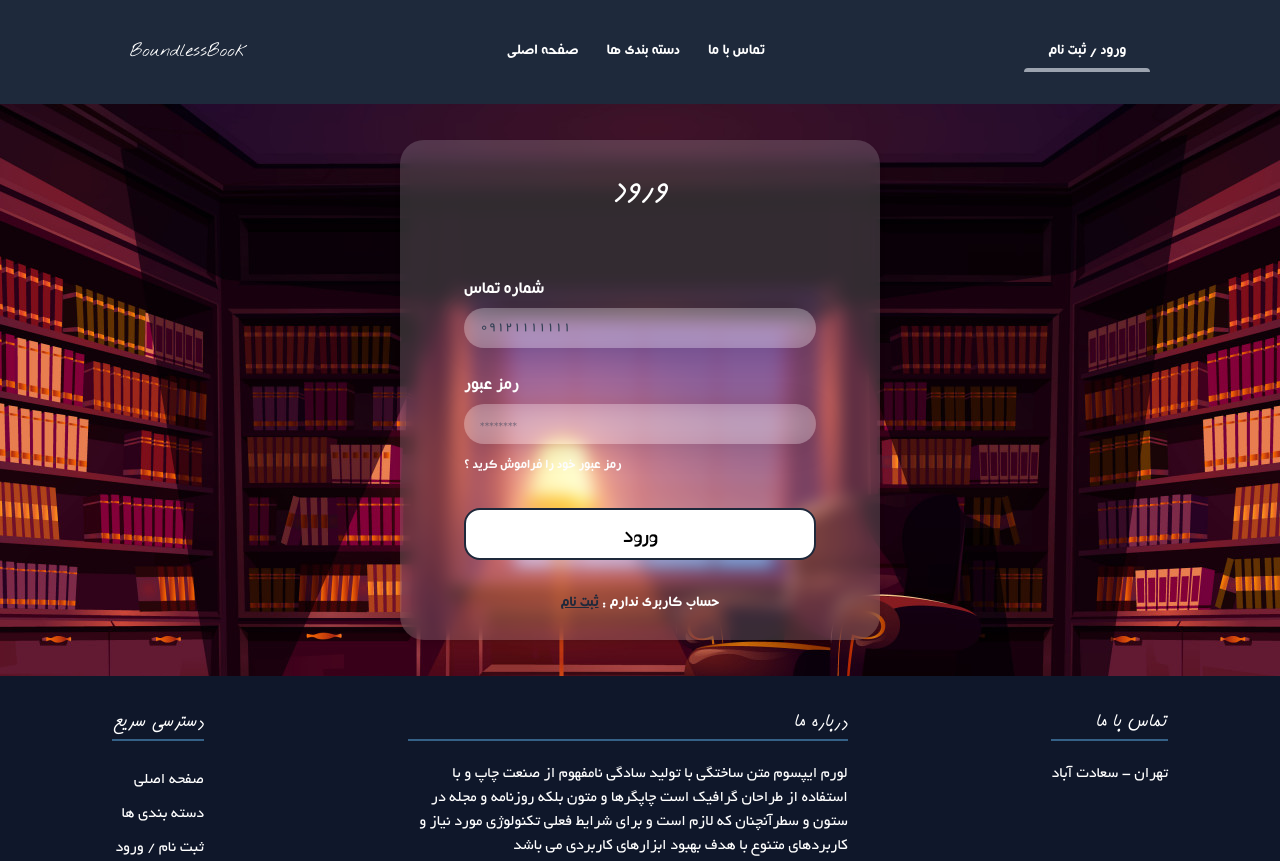
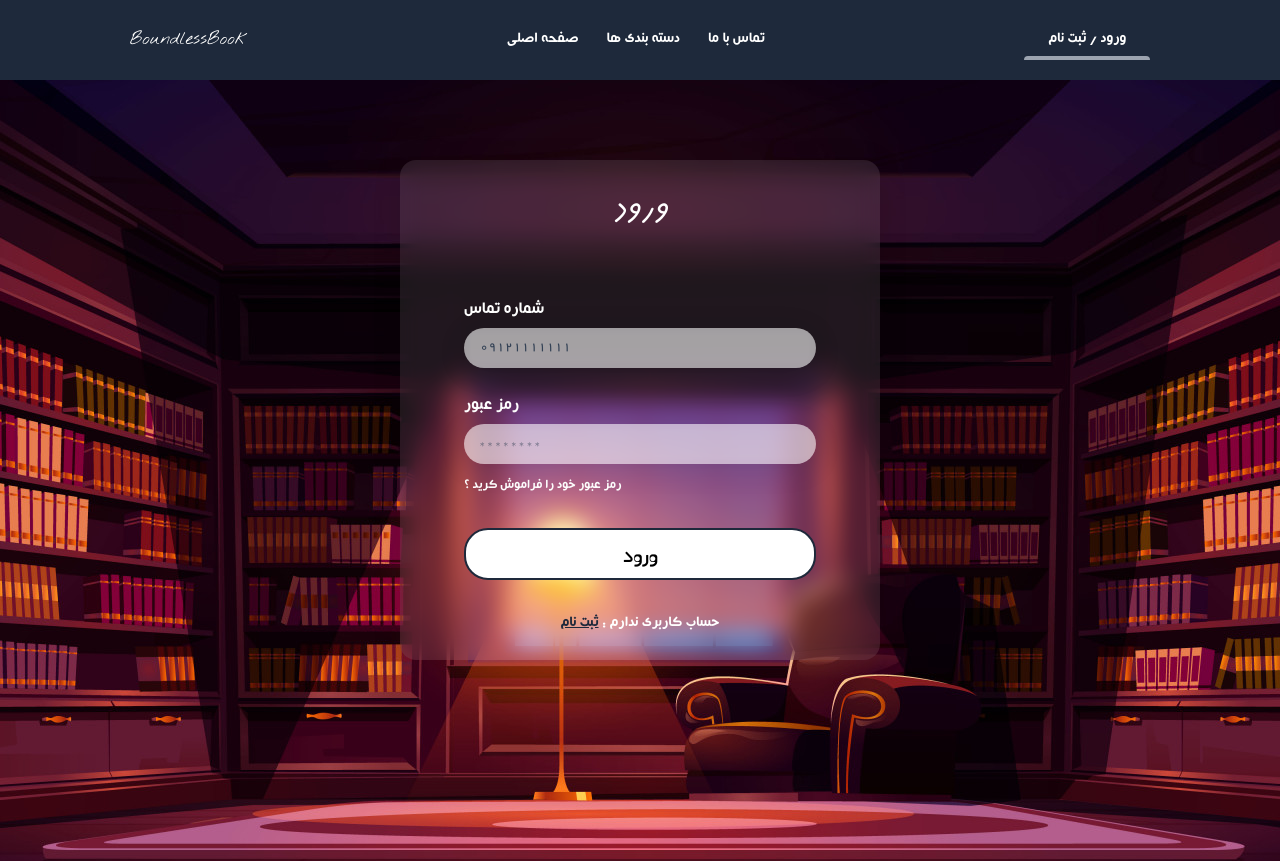
Before and after one commit to amirgh82/Book-Store, a React app: page /login in a window 1280 px wide. Shown: the top 861 px of the page. Built offline with nearby package versions, Linux system fonts and the light colour scheme; the HTML template or start-up script is replaced by a standard one.

Commit message:
edit login bg-color

```diff
--- a/src/components/Category/Category.jsx
+++ b/src/components/Category/Category.jsx
@@ -7,7 +7,7 @@ export default function Category () {
   return (
     <div className='container category my-8 text-center mx-auto'>
       <ComponentTitle title='دسته بندی کتاب ها' />
-      <div className='categories grid sm:grid-cols-2 md:grid-cols-3 lg:grid-cols-4 gap-8 auto-rows-auto mx-auto w-full'>
+      <div className='categories grid sm:grid-cols-2 md:grid-cols-3 lg:grid-cols-5 gap-8 auto-rows-auto mx-auto w-full'>
         <CategoryCard categoryName='جنایی' />
         <CategoryCard categoryName='معامایی' />
         <CategoryCard categoryName='تاریخی' />
@@ -16,6 +16,8 @@ export default function Category () {
         <CategoryCard categoryName='کسب و کار' />
         <CategoryCard categoryName='کسب و کار' />
         <CategoryCard categoryName='کسب و کار' />
+        <CategoryCard categoryName='کسب و کار' />
+        <CategoryCard categoryName='کسب و کار' />
       </div>
     </div>
   )
--- a/src/components/Form/Button/Button.jsx
+++ b/src/components/Form/Button/Button.jsx
@@ -3,7 +3,7 @@ import './Button.css'
 export default function Button ({ text }) {
   return (
     <button
-      className='button relative text-2xl mt-8 px-8 py-2 rounded-2xl bg-white isolation-auto z-10 border-2 border-slate-800
+      className='button relative text-2xl mt-8 px-8 py-2 rounded-3xl bg-white isolation-auto z-10 border-2 border-slate-800
     before:absolute before:w-full before:transition-all before:duration-700 before:hover:w-full before:-right-full before:hover:right-0 before:rounded-full  before:bg-slate-800 before:-z-10  before:aspect-square before:hover:scale-150 overflow-hidden before:hover:duration-700 hover:text-white'
     >
       {text}
--- a/src/components/Form/FormConstractor/FormConstractor.css
+++ b/src/components/Form/FormConstractor/FormConstractor.css
@@ -0,0 +1,8 @@
+.form-container {
+  /* From https://css.glass */
+  background: rgba(255, 255, 255, 0.09);
+  border-radius: 16px;
+  box-shadow: 0 4px 30px rgba(0, 0, 0, 0.1);
+  backdrop-filter: blur(11px);
+  -webkit-backdrop-filter: blur(11px);
+}
--- a/src/components/Form/FormConstractor/FormConstractor.jsx
+++ b/src/components/Form/FormConstractor/FormConstractor.jsx
@@ -2,9 +2,10 @@ import React from 'react'
 import './FormConstractor.css'
 export default function FormConstractor ({ children, title }) {
   return (
-    <div className='form-container w-[480px] h-fit py-6 mx-auto my-9 bg-[#ffffff2b] rounded-3xl shadow-md backdrop-blur overflow-hidden flex justify-center items-center flex-col max-[600px]:w-3/4'>
+    <div className='form-container w-[480px] h-fit py-6 mx-auto overflow-hidden flex justify-center items-center flex-col max-[600px]:w-3/4'>
       <h2 className='text-white text-5xl'>{title}</h2>
       {children}
     </div>
   )
 }
+// bg-[#ffffff2b] rounded-3xl shadow-md backdrop-blur
--- a/src/components/Form/Input/Input.css
+++ b/src/components/Form/Input/Input.css
@@ -8,11 +8,12 @@ input[type='number']::-webkit-outer-spin-button {
 }
 
 .input-container input {
-  background: rgba(255, 255, 255, 0.22);
-  border-radius: 24px;
-  box-shadow: 0 4px 30px rgba(0, 0, 0, 0.1);
-  backdrop-filter: blur(9.7px);
-  -webkit-backdrop-filter: blur(9.7px);
+/* From https://css.glass */
+background: rgba(255, 255, 255, 0.56);
+border-radius: 24px;
+box-shadow: 0 4px 30px rgba(0, 0, 0, 0.1);
+backdrop-filter: blur(6.5px);
+-webkit-backdrop-filter: blur(6.5px);
 }
 
 .input-container input::placeholder {
--- a/src/components/Form/Input/Input.jsx
+++ b/src/components/Form/Input/Input.jsx
@@ -1,6 +1,6 @@
 import React from 'react'
 import './Input.css'
-export default function ({ label, type, name, placeholder }) {
+export default function ({ label, type, name, placeholder, onChange }) {
   return (
     <>
       <div className='input-container flex flex-col w-full text-white max-[600px]:w-full'>
@@ -10,6 +10,8 @@ export default function ({ label, type, name, placeholder }) {
           name={name}
           placeholder={placeholder}
           className='text-slate-700 p-2 placeholder:text-sm placeholder:text-slate-700 placeholder:px-2 border-none outline-white'
+          required
+          onChange={() => onChange(event)}
         />
       </div>
     </>
--- a/src/components/Navbar/Navbar.jsx
+++ b/src/components/Navbar/Navbar.jsx
@@ -17,7 +17,7 @@ export default function Navbar () {
     <div className='m-auto'>
       {/* Start menu in desktop size */}
 
-      <nav className='flex justify-around items-center w-full bg-slate-800 text-white py-8'>
+      <nav className='flex justify-around items-center w-full bg-slate-800 text-white py-5'>
         <RiMenu4Fill
           onClick={() => setIsShowMenu(true)}
           className='text-5xl hidden cursor-pointer max-[768px]:block'
--- a/src/pages/Login/Login.jsx
+++ b/src/pages/Login/Login.jsx
@@ -8,8 +8,9 @@ import Navbar from '../../components/Navbar/Navbar'
 import Footer from '../../components/Footer/Footer'
 export default function Login () {
   return (
-    <div className="login-page bg-[url('/src/assets/images/interior_night.jpg')] bg-center bg-cover w-full h-screen ">
+    <>
       <Navbar />
+      <div className="login-page bg-[url('/src/assets/images/interior_night.jpg')] bg-center bg-cover w-full h-screen pt-20">
         <FormConstractor title='ورود'>
           <form className='form flex flex-col justify-around w-full px-16 mt-10 max-[600px]:px-8 max-[600px]:mt-1'>
             <Input
@@ -22,7 +23,7 @@ export default function Login () {
               label='رمز عبور'
               type='password'
               name='password'
-            placeholder='********'
+              placeholder='* * * * * * * *'
             />
             <span className='text-white mt-3 text-sm'>
               <Link to='/'>رمز عبور خود را فراموش کرید ؟</Link>
@@ -36,7 +37,8 @@ export default function Login () {
             </Link>
           </span>
         </FormConstractor>
+      </div>
       <Footer />
-    </div>
+    </>
   )
 }
--- a/src/pages/Register/Register.jsx
+++ b/src/pages/Register/Register.jsx
@@ -1,4 +1,4 @@
-import React from 'react'
+import React, { useState } from 'react'
 import './Register.css'
 import FormConstractor from '../../components/Form/FormConstractor/FormConstractor'
 import Input from '../../components/Form/Input/Input'
@@ -7,9 +7,16 @@ import Button from '../../components/Form/Button/Button'
 import Navbar from '../../components/Navbar/Navbar'
 import Footer from '../../components/Footer/Footer'
 export default function Register () {
+  const [phoneNumber, setPhoneNumber] = useState(null)
+
+  const onChangePhone = event => {
+    console.log(event.target.value)
+  }
+
   return (
-    <div className="register-page bg-[url('/src/assets/images/bookcas.jpg')] bg-center bg-cover w-full h-screen">
+    <>
       <Navbar />
+      <div className="register-page bg-[url('/src/assets/images/bookcas.jpg')] bg-center bg-cover w-full h-screen pt-20">
         <FormConstractor title='ثبت نام'>
           <form className='form flex flex-col justify-around w-full px-16 mt-10 max-[600px]:px-8 max-[600px]:mt-1'>
             <Input
@@ -17,18 +24,19 @@ export default function Register () {
               type='number'
               name='phone'
               placeholder='09121111111'
+              onChange={onChangePhone(event)}
             />
             <Input
               label='رمز عبور'
               type='password'
               name='password'
-            placeholder='********'
+              placeholder='* * * * * * * *'
             />
             <Input
               label='تایید رمز عبور'
               type='password'
               name='password'
-            placeholder='********'
+              placeholder='* * * * * * * *'
             />
             <Button text='ثبت نام' />
           </form>
@@ -39,7 +47,8 @@ export default function Register () {
             </Link>
           </span>
         </FormConstractor>
-      <Footer/>
       </div>
+      <Footer />
+    </>
   )
 }
```
Lines whose indentation alone changed are shown as unchanged.
